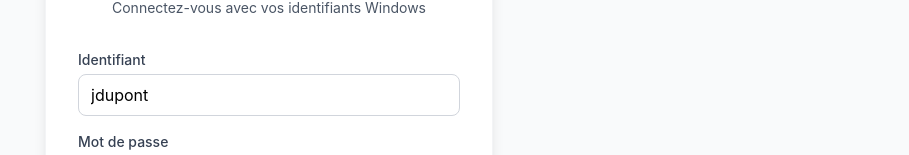
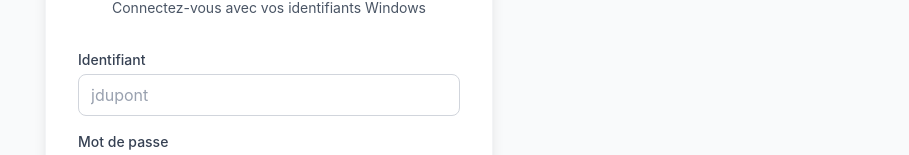
Before and after one commit to Cold-FR/NexTrombi-AD, a React (Vite) app in the folder client/: page / in a window 1280 px wide. Shown: the part 323-478 px from the top of the page, without its empty margins (371-1280 px from the left). Built offline with nearby package versions, Linux system fonts and the light colour scheme.

Commit message:
style(ui): update placeholder color on LoginPage input

```diff
--- a/client/src/components/LoginPage.tsx
+++ b/client/src/components/LoginPage.tsx
@@ -51,8 +51,8 @@ export default function LoginPage({
                 name="username"
                 type="text"
                 required
-                className="focus:ring-primary-500 focus:border-primary-500 w-full rounded-lg border border-gray-300 px-3 py-2 transition-colors dark:border-gray-600 dark:bg-gray-700 dark:text-white"
                 placeholder="jdupont"
+                className="focus:ring-primary-500 focus:border-primary-500 w-full rounded-lg border border-gray-300 px-3 py-2 transition-colors placeholder:text-gray-400 dark:border-gray-600 dark:bg-gray-700 dark:text-white dark:placeholder:text-gray-500"
               />
             </div>
             <div>
```
